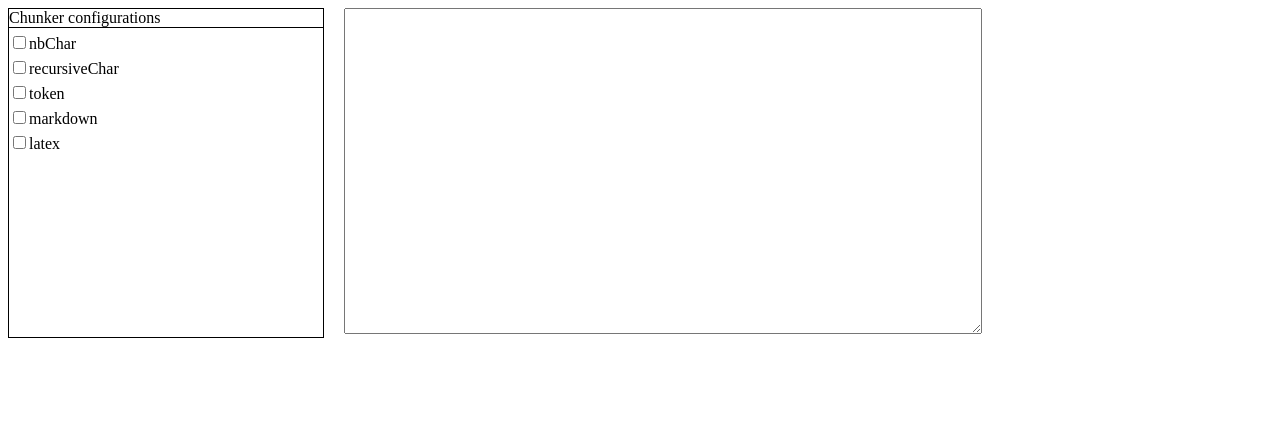
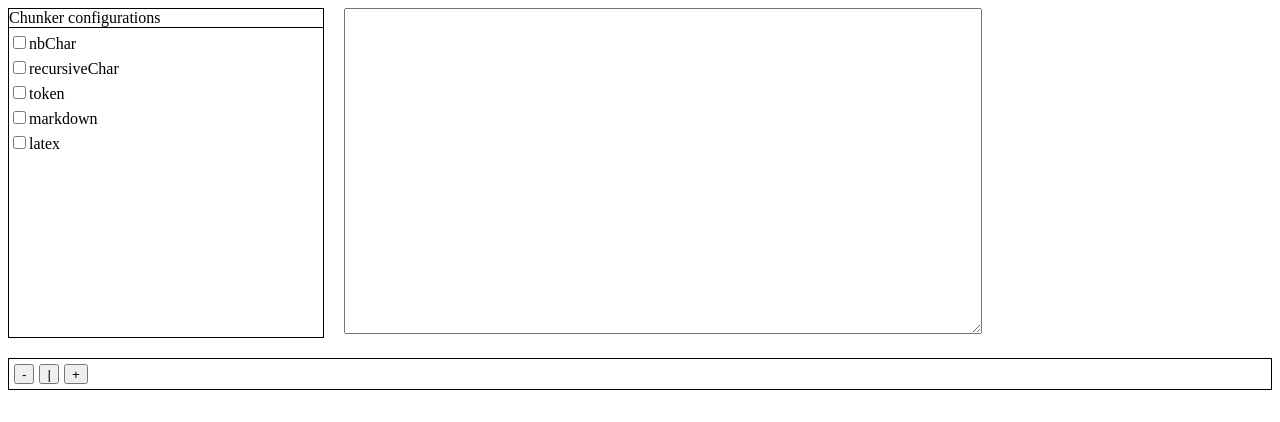
Before and after one commit to CookieGigi/ChunkComparer, a React app: page / in a window 1280 px wide. Shown: the top 422 px of the page. Built offline with nearby package versions, Linux system fonts and the light colour scheme; the HTML template or start-up script is replaced by a standard one.

Commit message:
feat : add zoom on text feature

```diff
--- a/src/components/ChunkedTextVisualizer.tsx
+++ b/src/components/ChunkedTextVisualizer.tsx
@@ -1,5 +1,6 @@
 import { useEffect, useState } from "react";
 import type { JSX } from "react/jsx-runtime";
+import { useSettings } from "../contexts/SettingsContext";
 import type { Chunk } from "../types/Chunk";
 import styles from "./ChunkedTextVisualizer.module.css";
 import ChunkPartVisualizer from "./ChunkPartVisualizer";
@@ -49,8 +50,10 @@ export default function ChunkedTextVisualizer({ chunks }: { chunks: Chunk[] }) {
 		setTextHighlight(highlightChunks(chunks));
 	}, [chunks]);
 
+	const { settings } = useSettings();
+
 	return (
-		<div className={styles.textVisualizer}>
+		<div className={styles.textVisualizer} style={{ zoom: settings.zoomValue }}>
 			{textHighlight.map((chunk) => chunk)}
 		</div>
 	);
--- a/src/components/VisualizerCard.module.css
+++ b/src/components/VisualizerCard.module.css
@@ -29,6 +29,6 @@
 }
 
 .card-body {
-	height: 50vh;
+	height: calc(50vh - 40px);
 	overflow-y: scroll;
 }
--- /dev/null
+++ b/src/components/VisualizerSettings.module.css
@@ -0,0 +1,12 @@
+.container {
+	display: flex;
+	flex-direction: row;
+	gap: 5px;
+	padding: 5px;
+}
+
+.zoomContainer {
+	display: flex;
+	flex-direction: row;
+	gap: 5px;
+}
--- a/src/components/VisualizerSettings.tsx
+++ b/src/components/VisualizerSettings.tsx
@@ -1,3 +1,38 @@
+import { useSettings } from "../contexts/SettingsContext";
+import { Settings } from "../types/Settings";
+import styles from "./VisualizerSettings.module.css";
+
 export default function VisualizerSettings() {
-	return <div>Test</div>;
+	const { settings, updateSettings } = useSettings();
+
+	return (
+		<div className={styles.container}>
+			<div className={styles.zoomContainer}>
+				<button
+					type="button"
+					onClick={() => {
+						updateSettings(Settings.unzoom(settings));
+					}}
+				>
+					-
+				</button>
+				<button
+					type="button"
+					onClick={() => {
+						updateSettings(Settings.resetZoom(settings));
+					}}
+				>
+					|
+				</button>
+				<button
+					type="button"
+					onClick={() => {
+						updateSettings(Settings.zoom(settings));
+					}}
+				>
+					+
+				</button>
+			</div>
+		</div>
+	);
 }
--- a/src/components/VisualizersPanel.module.css
+++ b/src/components/VisualizersPanel.module.css
@@ -1,4 +1,17 @@
 .mainContainer {
+	display: flex;
+	flex-direction: column;
+	gap: 5px;
+}
+.settingsContainer {
+	display: flex;
+	flex-direction: row;
+	justify-content: flex-start;
+	border: 1px solid black;
+	height: 30px;
+}
+
+.cardsContainer {
 	display: flex;
 	flex-wrap: wrap;
 	gap: 20px;
--- a/src/components/VisualizersPanel.tsx
+++ b/src/components/VisualizersPanel.tsx
@@ -1,6 +1,9 @@
 import { useRef } from "react";
+import { SettingsProvider } from "../contexts/SettingsContext";
 import type { ChunkerConfig } from "../provider/providerConfig";
+import { defaultSettings } from "../types/Settings";
 import VisualizerCard from "./VisualizerCard";
+import VisualizerSettings from "./VisualizerSettings";
 import styles from "./VisualizersPanel.module.css";
 
 export default function VisualizersPanel({
@@ -27,8 +30,12 @@ export default function VisualizersPanel({
 	};
 
 	return (
-		<div>
+		<SettingsProvider initialSettings={defaultSettings}>
 			<div className={styles.mainContainer}>
+				<div className={styles.settingsContainer}>
+					<VisualizerSettings />
+				</div>
+				<div className={styles.cardsContainer}>
 					{Object.entries(chunkerConfigs ?? {}).map(([key, value]) => (
 						<div key={key} className={styles.cardContainer}>
 							<VisualizerCard
@@ -44,5 +51,6 @@ export default function VisualizersPanel({
 					))}
 				</div>
 			</div>
+		</SettingsProvider>
 	);
 }
--- /dev/null
+++ b/src/contexts/SettingsContext.tsx
@@ -0,0 +1,40 @@
+import { createContext, type ReactNode, useContext, useState } from "react";
+import type { Settings } from "../types/Settings";
+
+interface SettingsContextType {
+	settings: Settings;
+	updateSettings: (newSettings: Partial<Settings>) => void;
+}
+
+const SettingsContext = createContext<SettingsContextType | undefined>(
+	undefined,
+);
+
+export const SettingsProvider: React.FC<{
+	initialSettings: Settings;
+	children: ReactNode;
+}> = ({ initialSettings, children }) => {
+	const [settings, setSettings] = useState<Settings>(initialSettings);
+
+	const updateSettings = (newSettings: Partial<Settings>) => {
+		console.log(newSettings);
+		setSettings((prevSettings) => ({
+			...prevSettings,
+			...newSettings,
+		}));
+	};
+
+	return (
+		<SettingsContext.Provider value={{ settings, updateSettings }}>
+			{children}
+		</SettingsContext.Provider>
+	);
+};
+
+export const useSettings = (): SettingsContextType => {
+	const context = useContext(SettingsContext);
+	if (context === undefined) {
+		throw new Error("useSettings must be used within a SettingsProvider");
+	}
+	return context;
+};
--- /dev/null
+++ b/src/types/Settings.ts
@@ -0,0 +1,29 @@
+const defaultZoom = 1;
+const defaultZoomIncrement = 0.1;
+
+export class Settings {
+	zoomValue: number;
+	zoomIncrement: number;
+
+	constructor(zoom: number, zoomIncrement: number) {
+		this.zoomValue = zoom;
+		this.zoomIncrement = zoomIncrement;
+	}
+
+	public static zoom(s: Settings): Settings {
+		return { ...s, zoomValue: Math.min(s.zoomValue + s.zoomIncrement, 4) };
+	}
+
+	public static unzoom(s: Settings): Settings {
+		return {
+			...s,
+			zoomValue: Math.max(s.zoomValue - s.zoomIncrement, s.zoomIncrement),
+		};
+	}
+
+	public static resetZoom(s: Settings): Settings {
+		return { ...s, zoomValue: defaultZoom };
+	}
+}
+
+export const defaultSettings = new Settings(defaultZoom, defaultZoomIncrement);
```
Lines whose indentation alone changed are shown as unchanged.
